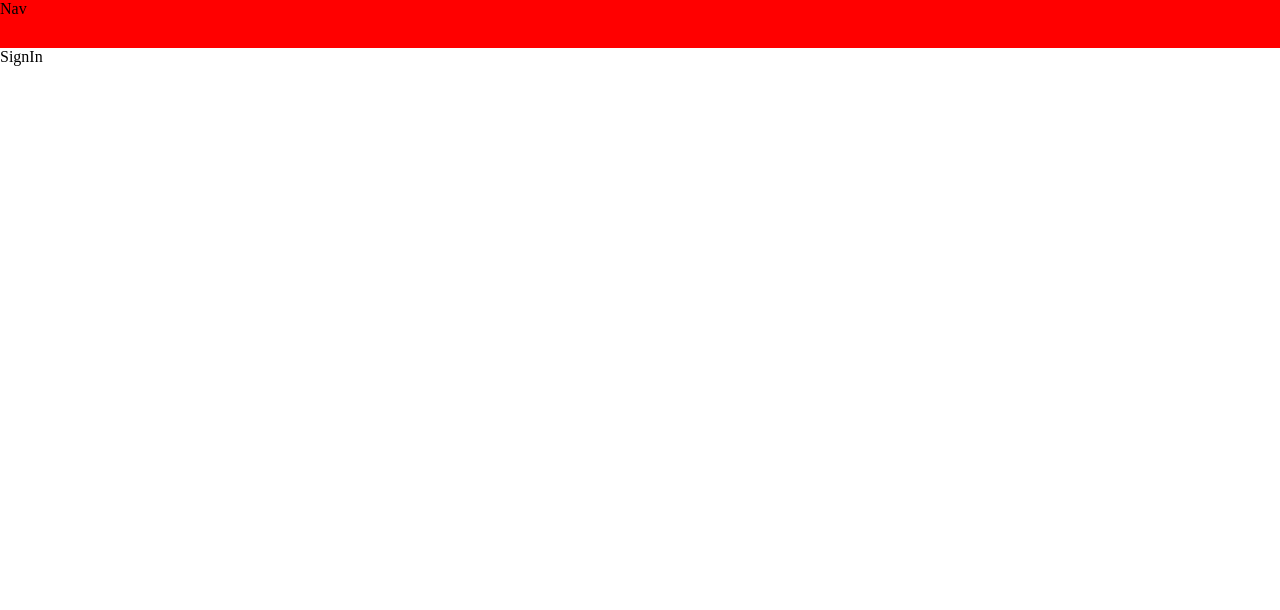
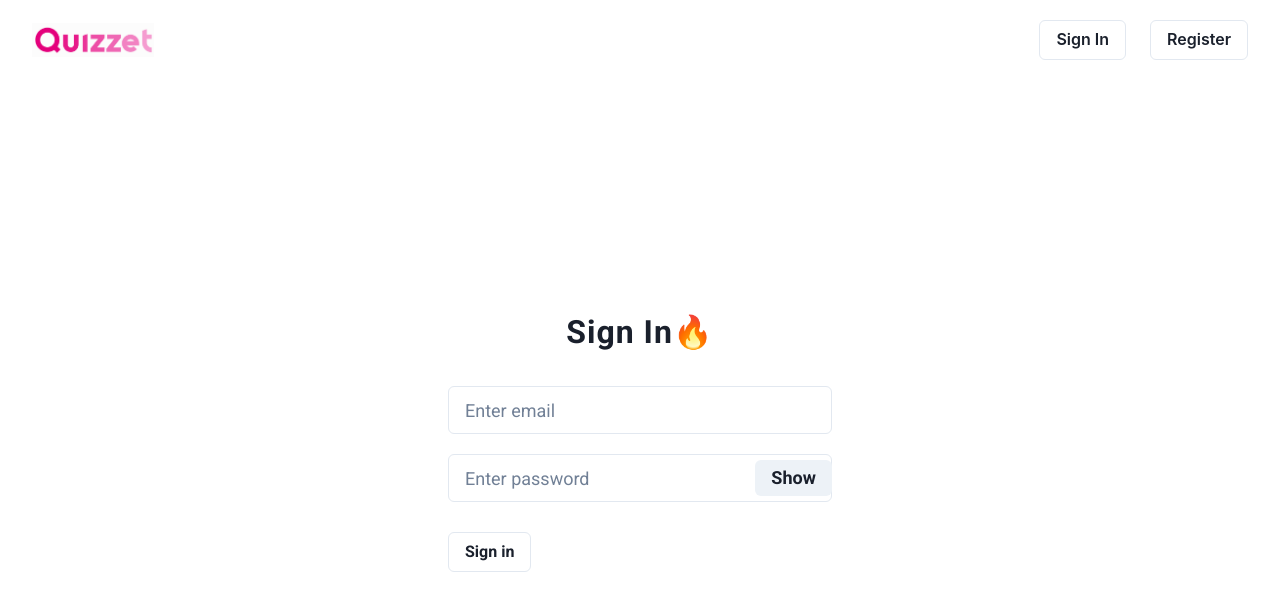
Before and after one commit to GiorgiNefaridze/Quizzet, a React (Vite) app in the folder client/: page / in a window 1280 px wide. Shown: the top 610 px of the page. Built offline with nearby package versions, Linux system fonts and the light colour scheme.

Commit message:
make sign in route\page structure

```diff
--- a/client/index.html
+++ b/client/index.html
@@ -4,6 +4,12 @@
     <meta charset="UTF-8" />
     <link rel="icon" type="image/svg+xml" href="./public/quizzet_logo.png" />
     <meta name="viewport" content="width=device-width, initial-scale=1.0" />
+    <link rel="preconnect" href="https://fonts.googleapis.com" />
+    <link rel="preconnect" href="https://fonts.gstatic.com" crossorigin />
+    <link
+      href="https://fonts.googleapis.com/css2?family=Roboto:wght@400;700;900&display=swap"
+      rel="stylesheet"
+    />
     <title>Quizzet</title>
   </head>
   <body>
--- a/client/package.json
+++ b/client/package.json
@@ -9,6 +9,11 @@
     "preview": "vite preview"
   },
   "dependencies": {
+    "@chakra-ui/react": "^2.5.5",
+    "@emotion/react": "^11.10.6",
+    "@emotion/styled": "^11.10.6",
+    "@mui/material": "^5.12.1",
+    "framer-motion": "^10.12.2",
     "react": "^18.2.0",
     "react-dom": "^18.2.0",
     "react-router-dom": "^6.10.0",
--- a/client/src/App.tsx
+++ b/client/src/App.tsx
@@ -1,4 +1,5 @@
 import { Routes, Route } from "react-router-dom";
+import { ChakraProvider } from "@chakra-ui/react";
 
 import Nav from "./components/nav/Nav";
 import SignIn from "./components/signIn/SignIn";
@@ -8,14 +9,14 @@ import { GlobalStyle } from "./components/App.style";
 
 const App = () => {
   return (
-    <>
+    <ChakraProvider>
       <GlobalStyle />
       <Nav />
       <Routes>
         <Route path="/" element={<SignIn />} />
         <Route path="/register" element={<Register />} />
       </Routes>
-    </>
+    </ChakraProvider>
   );
 };
 
--- a/client/src/components/nav/Nav.style.ts
+++ b/client/src/components/nav/Nav.style.ts
@@ -1,7 +1,15 @@
 import styled from "styled-components";
 
 export const NavWrapper = styled.nav`
-  width: 100%;
-  height: 3rem;
-  background-color: red;
+  width: 95%;
+  height: 10vh;
+  margin: auto;
+  display: flex;
+  justify-content: space-between;
+  align-items: center;
+
+  img {
+    width: 10%;
+    cursor: pointer;
+  }
 `;
--- a/client/src/components/nav/Nav.tsx
+++ b/client/src/components/nav/Nav.tsx
@@ -1,9 +1,19 @@
 import { FC } from "react";
+import { ButtonGroup, Button } from "@chakra-ui/react";
 
+import Quizzet from "../../../public/quizzet.png";
 import { NavWrapper } from "./Nav.style";
 
 const Nav: FC = () => {
-  return <NavWrapper>Nav</NavWrapper>;
+  return (
+    <NavWrapper>
+      <img src={Quizzet} alt="Quizzet" title="Quizzet" />
+      <ButtonGroup variant="outline" spacing="6">
+        <Button>Sign In</Button>
+        <Button>Register</Button>
+      </ButtonGroup>
+    </NavWrapper>
+  );
 };
 
 export default Nav;
--- /dev/null
+++ b/client/src/components/signIn/PasswordInput.tsx
@@ -0,0 +1,24 @@
+import { useState } from "react";
+import { InputGroup, Input, Button, InputRightElement } from "@chakra-ui/react";
+
+const PasswordInput = () => {
+  const [show, setShow] = useState(false);
+  const handleClick = () => setShow(!show);
+
+  return (
+    <InputGroup size="lg" style={{ width: "100%" }}>
+      <Input
+        size="lg"
+        pr="4.5rem"
+        type={show ? "text" : "password"}
+        placeholder="Enter password"
+      />
+      <InputRightElement style={{ width: "20%" }}>
+        <Button h="2.2rem" size="lg" onClick={handleClick}>
+          {show ? "Hide" : "Show"}
+        </Button>
+      </InputRightElement>
+    </InputGroup>
+  );
+};
+export default PasswordInput;
--- /dev/null
+++ b/client/src/components/signIn/SignIn.style.ts
@@ -0,0 +1,30 @@
+import styled from "styled-components";
+
+export const SignInWrapper = styled.div`
+  width: 100%;
+  height: calc(100vh - 10vh);
+  display: flex;
+  align-items: center;
+  justify-content: center;
+
+  form {
+    width: 100%;
+    display: flex;
+    justify-content: center;
+    align-items: center;
+    flex-direction: column;
+    gap: 30px 0;
+    font-family: "Roboto", sans-serif;
+
+    h2 {
+      font-size: 2rem;
+      font-family: "Roboto", sans-serif;
+      font-weight: 600;
+      letter-spacing: 1px;
+    }
+
+    div {
+      width: 30%;
+    }
+  }
+`;
--- a/client/src/components/signIn/SignIn.tsx
+++ b/client/src/components/signIn/SignIn.tsx
@@ -1,7 +1,27 @@
 import { FC } from "react";
+import { Input, Button, Stack } from "@chakra-ui/react";
+
+import PasswordInput from "./PasswordInput";
+
+import { SignInWrapper } from "./SignIn.style";
 
 const SignIn: FC = () => {
-  return <div>SignIn</div>;
+  return (
+    <SignInWrapper>
+      <form>
+        <h2>Sign In🔥</h2>
+        <Stack spacing={5}>
+          <Input placeholder="Enter email" size="lg" />
+          <PasswordInput />
+        </Stack>
+        <Stack direction="row" spacing={4}>
+          <Button isLoading={false} loadingText="Submitting" variant="outline">
+            Sign in
+          </Button>
+        </Stack>
+      </form>
+    </SignInWrapper>
+  );
 };
 
 export default SignIn;
```
Also changed, not shown: 1 other file (tests, documents, lock files or other folders).
